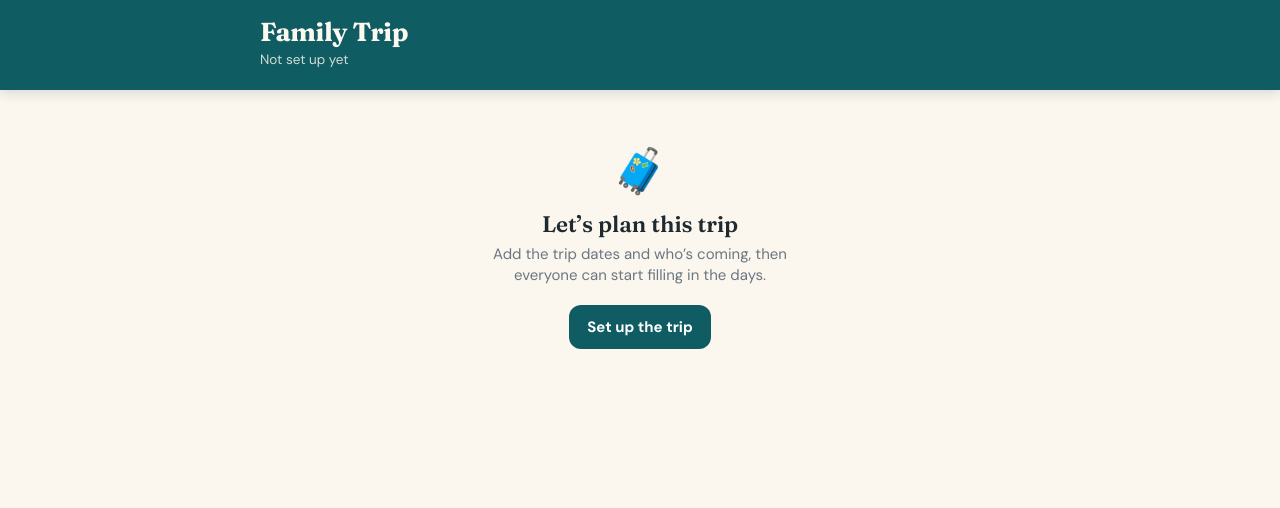
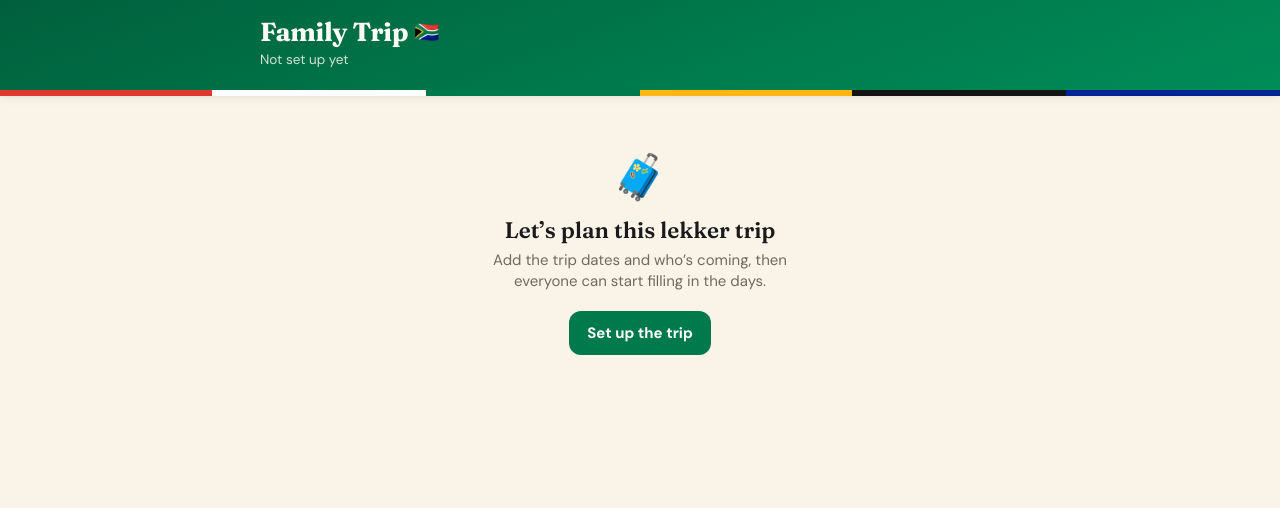
Before and after one commit to Peshnz/osrs-quest-tracker, a plain HTML site: page trip/index.html in a window 1280 px wide. Drawn offline with Linux system fonts and the light colour scheme.

Commit message:
Trip planner: South African theme
Co-Authored-By: Claude Opus 5.5 <noreply@anthropic.com>
Claude-Session: https://claude.ai/code/session_0165vJYq5isyFvQGgeL7iZda

```diff
--- a/trip/index.html
+++ b/trip/index.html
@@ -8,8 +8,10 @@
 <link href="https://fonts.googleapis.com/css2?family=Fraunces:opsz,wght@9..144,600;9..144,700&family=DM+Sans:wght@400;500;600;700&display=swap" rel="stylesheet">
 <style>
   :root{
-    --bg:#FBF6EE; --card:#fff; --ink:#1E2A30; --muted:#6B7780; --line:#ECE3D6;
-    --teal:#0F5C63; --teal-d:#0A454B; --teal-l:#E2EFEC; --coral:#E8664A; --sand:#F4EADB;
+    /* South African flag colours */
+    --sa-green:#007A4D; --sa-gold:#FFB612; --sa-red:#DE3831; --sa-blue:#002395; --sa-black:#141414;
+    --bg:#FAF4E8; --card:#fff; --ink:#1A1A1A; --muted:#6E6A60; --line:#EADFCB;
+    --teal:#007A4D; --teal-d:#00563A; --teal-l:#E2F1E9; --coral:#DE3831; --sand:#F3E7D1;
     --r:16px;
   }
   *{box-sizing:border-box}
@@ -18,7 +20,9 @@
   .hidden{display:none!important}
 
   /* Header */
-  .top{background:var(--teal);color:#FDF8F0;padding:18px 16px 12px;position:sticky;top:0;z-index:5;box-shadow:0 2px 12px rgba(10,69,75,.18)}
+  .top{background:linear-gradient(160deg,#00603D 0%,var(--sa-green) 55%,#008C58 100%);color:#FFFDF7;padding:18px 16px 12px;position:sticky;top:0;z-index:5;box-shadow:0 2px 12px rgba(0,60,35,.25)}
+  .top::after{content:"";position:absolute;left:0;right:0;bottom:-6px;height:6px;background:linear-gradient(90deg,var(--sa-red) 0 16.6%,#fff 16.6% 33.3%,var(--sa-green) 33.3% 50%,var(--sa-gold) 50% 66.6%,var(--sa-black) 66.6% 83.3%,var(--sa-blue) 83.3% 100%)}
+  .flag{font-size:20px;vertical-align:2px;margin-left:6px}
   .title-row{display:flex;align-items:flex-start;justify-content:space-between;gap:12px;max-width:760px;margin:0 auto}
   h1{font-family:Fraunces,Georgia,serif;font-weight:700;font-size:26px;line-height:1.1;margin:0;letter-spacing:-.01em}
   .sub{opacity:.82;font-size:13.5px;margin-top:4px}
@@ -30,10 +34,10 @@
   .av{width:22px;height:22px;border-radius:50%;display:inline-grid;place-items:center;font-size:11px;font-weight:700;color:#fff;flex:none}
   .tabs{display:flex;gap:6px;margin:12px auto 0;max-width:760px;background:rgba(0,0,0,.16);padding:4px;border-radius:12px}
   .tabs button{flex:1;border:0;background:transparent;color:#FDF8F0;padding:8px;border-radius:9px;font-weight:600;opacity:.8}
-  .tabs button.on{background:#FDF8F0;color:var(--teal-d);opacity:1}
-  .count{display:inline-block;min-width:18px;padding:0 5px;border-radius:9px;background:var(--coral);color:#fff;font-size:11px;line-height:18px;margin-left:4px}
+  .tabs button.on{background:var(--sa-gold);color:var(--sa-black);opacity:1}
+  .count{display:inline-block;min-width:18px;padding:0 5px;border-radius:9px;background:var(--sa-red);color:#fff;font-size:11px;line-height:18px;margin-left:4px}
 
-  main{max-width:760px;margin:0 auto;padding:12px 14px 110px}
+  main{max-width:760px;margin:0 auto;padding:18px 14px 110px}
   .banner{max-width:760px;margin:10px auto 0;padding:10px 14px;background:#FFF3D6;border:1px solid #F1DCA6;border-radius:12px;font-size:13.5px;width:calc(100% - 28px)}
 
   /* Day strip */
@@ -42,11 +46,11 @@
   .dchip{flex:none;scroll-snap-align:center;width:58px;border:1.5px solid var(--line);background:var(--card);border-radius:14px;padding:7px 0 6px;display:flex;flex-direction:column;align-items:center;gap:1px}
   .dchip .dow{font-size:11px;text-transform:uppercase;letter-spacing:.06em;color:var(--muted);font-weight:600}
   .dchip .dn{font-family:Fraunces,Georgia,serif;font-size:21px;font-weight:600;line-height:1.1}
-  .dchip .dots{height:8px;font-size:9px;letter-spacing:1px;color:var(--coral);line-height:8px}
-  .dchip.today{border-color:var(--coral)}
+  .dchip .dots{height:8px;font-size:9px;letter-spacing:1px;color:var(--sa-red);line-height:8px}
+  .dchip.today{border-color:var(--sa-gold);border-width:2px}
   .dchip.on{background:var(--teal);border-color:var(--teal);color:#fff}
   .dchip.on .dow{color:rgba(255,255,255,.8)}
-  .dchip.on .dots{color:#FFD7CC}
+  .dchip.on .dots{color:var(--sa-gold)}
   .dchip.all .dn{font-size:15px;font-family:"DM Sans";font-weight:700;padding:3px 0 2px}
 
   /* Day blocks */
@@ -55,7 +59,7 @@
   .dhead{display:flex;align-items:flex-end;justify-content:space-between;gap:10px;margin:4px 2px 10px}
   .dhead h2{font-family:Fraunces,Georgia,serif;font-size:20px;margin:0;font-weight:600}
   .dhead .dn2{font-size:12.5px;color:var(--muted);margin-top:2px}
-  .tag-today{display:inline-block;background:var(--coral);color:#fff;font:700 10.5px "DM Sans";text-transform:uppercase;letter-spacing:.06em;border-radius:6px;padding:2px 6px;vertical-align:3px;margin-left:6px}
+  .tag-today{display:inline-block;background:var(--sa-gold);color:var(--sa-black);font:700 10.5px "DM Sans";text-transform:uppercase;letter-spacing:.06em;border-radius:6px;padding:2px 6px;vertical-align:3px;margin-left:6px}
   .ghost{border:1.5px solid var(--line);background:var(--card);border-radius:10px;padding:6px 11px;font-size:13px;font-weight:600;color:var(--teal-d);flex:none}
 
   .card{display:flex;gap:12px;width:100%;text-align:left;background:var(--card);border:1px solid var(--line);border-left:5px solid var(--c);border-radius:var(--r);padding:12px 14px 12px 12px;margin-bottom:9px;box-shadow:0 1px 2px rgba(30,42,48,.04);cursor:pointer}
@@ -90,7 +94,7 @@
   .msg p{color:var(--muted);margin:0 auto 18px;max-width:360px;line-height:1.45}
   .loading{padding:40px;text-align:center;color:var(--muted)}
 
-  .fab{position:fixed;right:18px;bottom:22px;z-index:6;background:var(--coral);color:#fff;border:0;border-radius:99px;padding:15px 22px;font-weight:700;font-size:16px;box-shadow:0 6px 18px rgba(232,102,74,.4)}
+  .fab{position:fixed;right:18px;bottom:22px;z-index:6;background:var(--sa-red);color:#fff;border:0;border-radius:99px;padding:15px 22px;font-weight:700;font-size:16px;box-shadow:0 6px 18px rgba(222,56,49,.4)}
   .primary{background:var(--teal);color:#fff;border:0;border-radius:12px;padding:12px 18px;font-weight:700;font-size:15px}
 
   /* Sheet */
@@ -155,13 +159,13 @@ const API = "https://jsonblob.com/api/jsonBlob";
 
 (function(){
   const CATS = {
-    activity:{label:'Activity',emoji:'🎯',color:'#0F5C63'},
-    food:{label:'Food',emoji:'🍽️',color:'#E8664A'},
-    travel:{label:'Travel',emoji:'🚗',color:'#2E86AB'},
-    relax:{label:'Downtime',emoji:'🌴',color:'#5E9E3A'},
-    booking:{label:'Booking',emoji:'🎟️',color:'#7A5CFA'},
+    activity:{label:'Activity',emoji:'🦁',color:'#007A4D'},
+    food:{label:'Food & braai',emoji:'🔥',color:'#DE3831'},
+    travel:{label:'Travel',emoji:'🚙',color:'#002395'},
+    relax:{label:'Chill time',emoji:'🏖️',color:'#E0A100'},
+    booking:{label:'Booking',emoji:'🎟️',color:'#141414'},
   };
-  const PALETTE = ['#E8664A','#17A3A0','#E0A100','#5E9E3A','#7A5CFA','#D9417A','#2E86AB','#8C6A4F'];
+  const PALETTE = ['#DE3831','#007A4D','#E0A100','#002395','#141414','#C2185B','#00897B','#8D5A2B'];
 
   const S = {
     booting:true, db:null, user:null, me:null, canWrite:null, readOnly:false,
@@ -288,7 +292,7 @@ const API = "https://jsonblob.com/api/jsonBlob";
   /* ---------- Rendering ---------- */
   function renderHeader(){
     const t = S.trip;
-    $('#tripName').textContent = (t && t.name) ? t.name : 'Family Trip';
+    $('#tripName').innerHTML = esc((t && t.name) ? t.name : 'Family Trip') + '<span class="flag">🇿🇦</span>';
     const days = tripDays();
     if(t && days.length){
       $('#tripDates').textContent = `${fmtShort(days[0])} – ${fmtShort(days[days.length-1])} · ${days.length} day${days.length>1?'s':''}`;
@@ -325,7 +329,7 @@ const API = "https://jsonblob.com/api/jsonBlob";
     if(!S.tripLoaded){ main.innerHTML = `<div class="loading">Loading the plan…</div>`; return; }
     if(!S.trip){
       main.innerHTML = canEdit()
-        ? msgBox('🧳','Let’s plan this trip','Add the trip dates and who’s coming, then everyone can start filling in the days.','<button class="primary" data-setup>Set up the trip</button>')
+        ? msgBox('🧳','Let’s plan this lekker trip','Add the trip dates and who’s coming, then everyone can start filling in the days.','<button class="primary" data-setup>Set up the trip</button>')
         : msgBox('🧳','Nothing here yet','The trip hasn’t been set up yet. Check back once the organiser has added the dates.');
       return;
     }
@@ -340,7 +344,7 @@ const API = "https://jsonblob.com/api/jsonBlob";
     if(list.length) h += `<button class="ghost" data-copy="${day}">Copy</button>`;
     h += `</div>`;
     if(list.length) h += list.map(a => card(a, cl.get(a.id))).join('');
-    else h += `<div class="empty${compact?' slim':''}">${compact?'Free day — nothing planned yet':'Nothing planned for this day yet.'}</div>`;
+    else h += `<div class="empty${compact?' slim':''}">${compact?'Free day — nothing planned yet':'Nothing planned yet — time for a braai? 🔥'}</div>`;
     if(canEdit() && !compact) h += `<button class="addline" data-add="${day}">＋ Add to ${esc(fmtShort(day))}</button>`;
     return h + `</section>`;
   }
```
